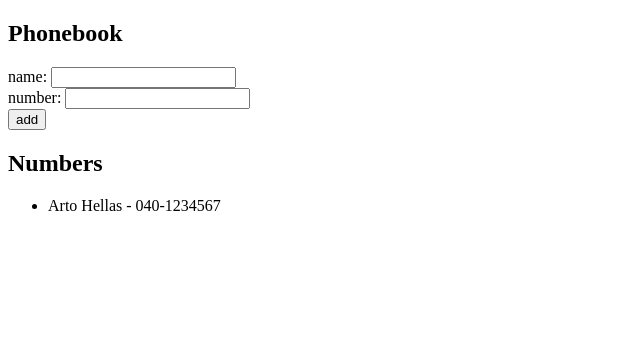
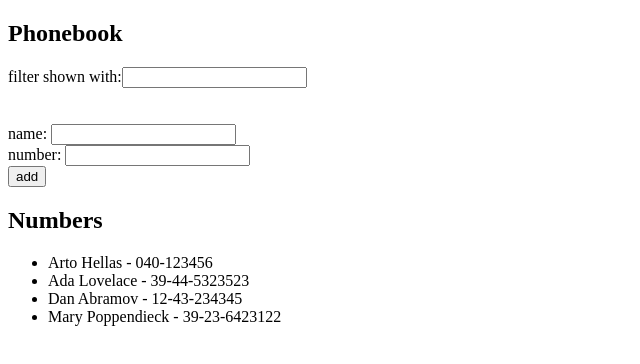
Before and after one commit to KwesitheDev/fullstackopen-mooc.fi, a React (Vite) app in the folder part2/Phonebook/: page / in a window 1280 px wide. Shown: the top 364 px of the page, without its empty margins (0-640 px from the left). Built offline with nearby package versions, Linux system fonts and the light colour scheme.

Commit message:
step 4 done

```diff
--- a/part2/Phonebook/src/App.jsx
+++ b/part2/Phonebook/src/App.jsx
@@ -2,13 +2,15 @@
 
 const App = () => {
   const [persons, setPersons] = useState([
-    {
-      name: 'Arto Hellas',
-      number: '040-1234567'
-    }
+    { name: 'Arto Hellas', number: '040-123456', id: 1 },
+    { name: 'Ada Lovelace', number: '39-44-5323523', id: 2 },
+    { name: 'Dan Abramov', number: '12-43-234345', id: 3 },
+    { name: 'Mary Poppendieck', number: '39-23-6423122', id: 4 }
   ])
-  const [newName, setNewName] = useState('')
-  const [number, setNumber] = useState('')
+
+  const [newName, setNewName] = useState('');
+  const [number, setNumber] = useState('');
+  const [searchTerm, setSearchTerm] = useState('');
 
  const addName = (event) => {
    event.preventDefault();
@@ -28,17 +30,33 @@
   };
 
   const handleNameChange = (event) => {
-    console.log(event.target.value)
     setNewName(event.target.value)
 
   }
   const handleNumberChange = (event) => {
     setNumber(event.target.value)
   }
+   const handleSearchChange = (event) => {
+    setSearchTerm(event.target.value);
+  };
+
+  // Filtering logic for search
+  const filteredPersons = persons.filter(person =>
+    person.name.toLowerCase().includes(searchTerm.toLowerCase())
+  );
 
   return (
     <div>
       <h2>Phonebook</h2>
+      <div>
+        filter shown with:
+        <input
+          value={searchTerm}
+          onChange={handleSearchChange}
+        />
+      </div>
+      <br></br>
+      <br></br>
       <form onSubmit={addName} >
         <div>
           name: <input value={newName}
@@ -55,10 +73,10 @@
           <button type="submit">add</button>
         </div>
       </form>
-      <h2>Numbers</h2>
+            <h2>Numbers</h2>
       <ul>
-        {persons.map((person, index) => (
-          <li key={index}>{person.name} - {person.number}</li>
+        {filteredPersons.map(person => (
+          <li key={person.id}>{person.name} - {person.number}</li>
         ))}
       </ul>
     </div>
```
